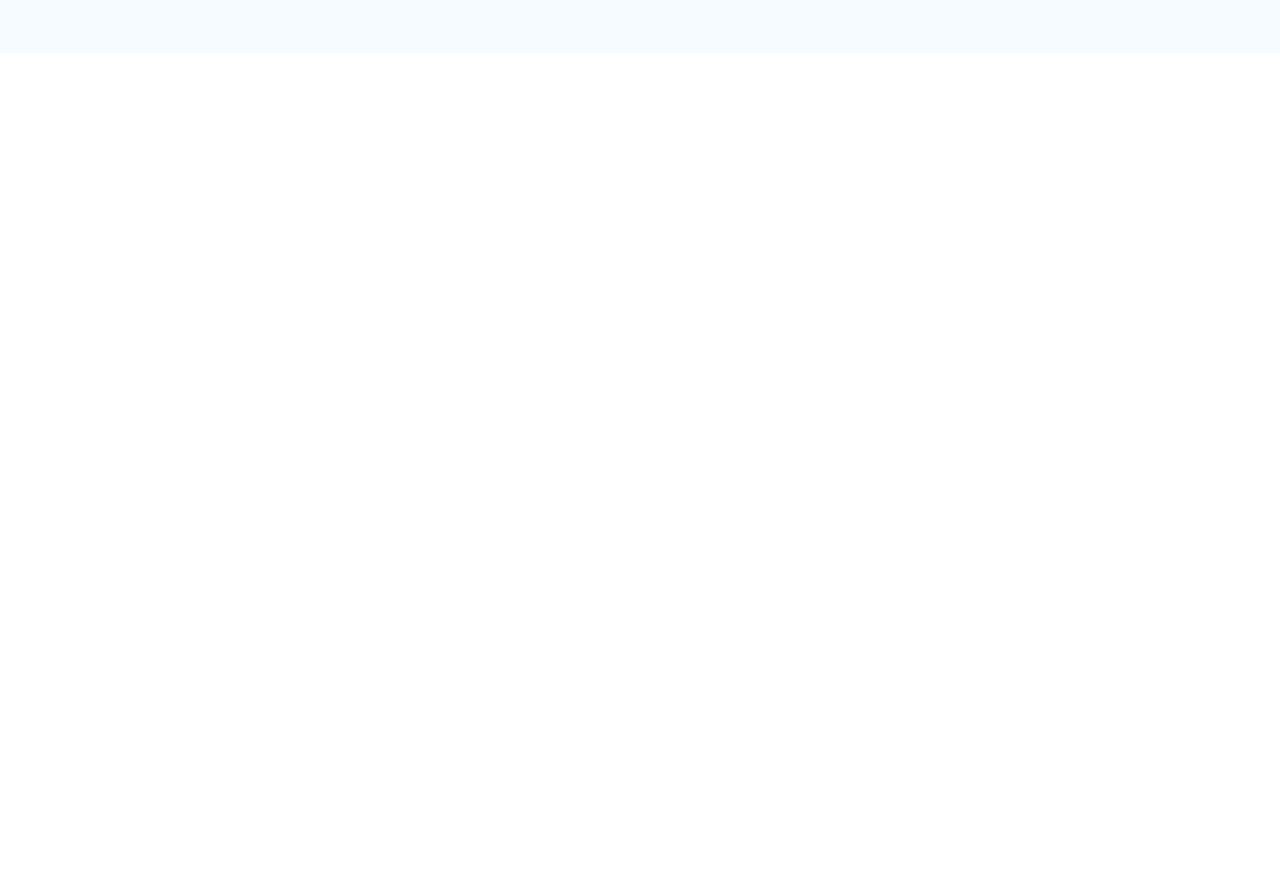
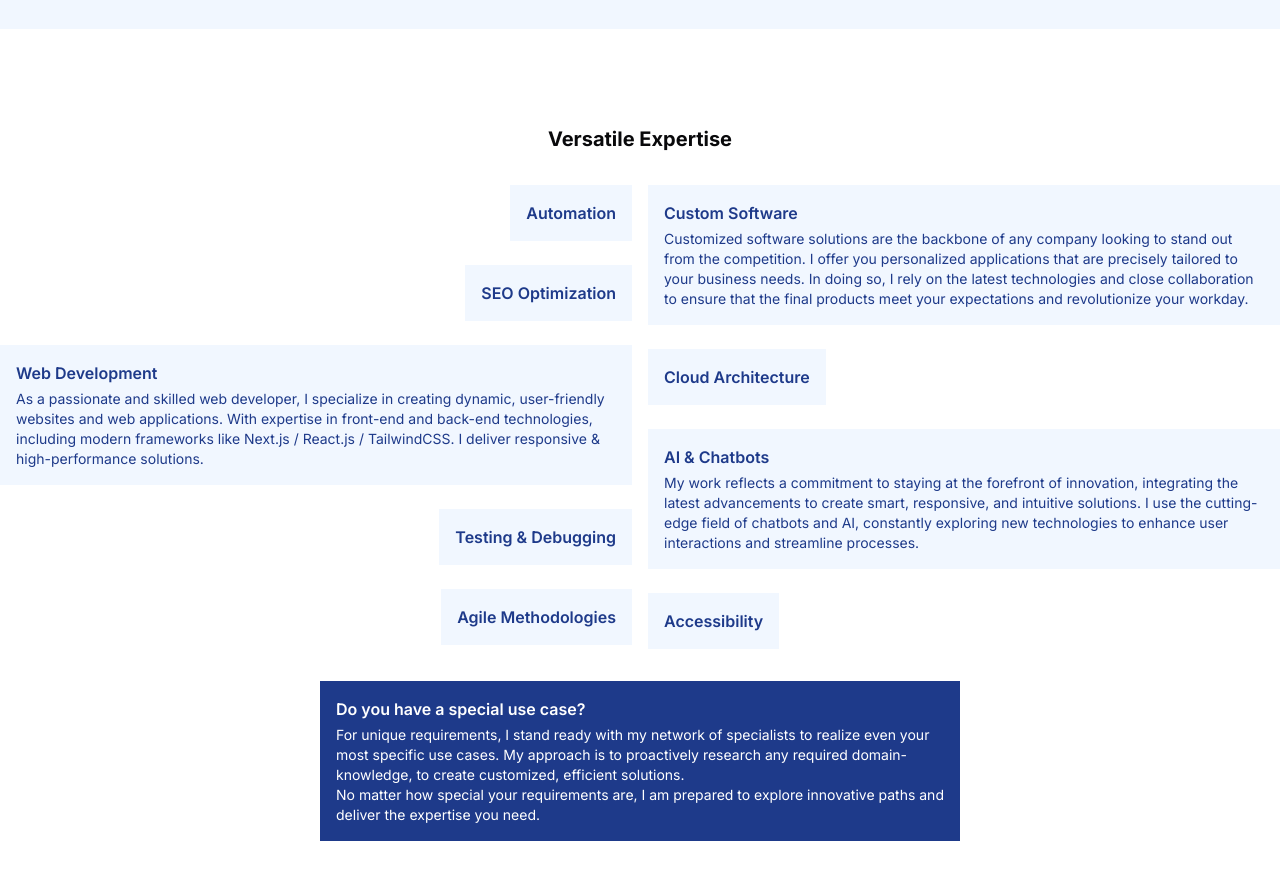
Before and after one commit to codebyalexx/imalexx-app, a Next.js app: page / in a window 1280 px wide. Shown: the part 1120-2000 px from the top of the page. Before the commit the page ends 1173 px from the top, so only its background shows below. Built offline with nearby package versions, Linux system fonts and the light colour scheme.

Commit message:
:sparkles: added skills component

```diff
--- a/app/page.tsx
+++ b/app/page.tsx
@@ -1,11 +1,14 @@
+import { Footer } from "@/components/footer";
+import { GetInTouch } from "@/components/get-in-touch";
 import { Header } from "@/components/header";
 import { MarqueeLayout } from "@/components/marquee";
 import { Navigation } from "@/components/navigation";
+import { Skills } from "@/components/skills";
 
 export default function Home() {
   return (
     <>
-      <div className="bg-sky-100/30">
+      <div className="bg-blue-100/40">
         <div className="w-full flex items-center justify-center">
           <div className="flex-1 w-full max-w-7xl">
             <Navigation />
@@ -14,6 +17,21 @@ export default function Home() {
           </div>
         </div>
       </div>
+      <div className="bg-background">
+        <div className="w-full flex items-center justify-center">
+          <div className="flex-1 w-full max-w-7xl">
+            <Skills />
+          </div>
+        </div>
+      </div>
+      <div className="bg-blue-100/40">
+        <div className="w-full flex items-center justify-center">
+          <div className="flex-1 w-full max-w-7xl">
+            <GetInTouch />
+          </div>
+        </div>
+      </div>
+      <Footer />
     </>
   );
 }
--- /dev/null
+++ b/components/footer.tsx
@@ -0,0 +1 @@
+export const Footer = () => "";
--- /dev/null
+++ b/components/get-in-touch.tsx
@@ -0,0 +1 @@
+export const GetInTouch = () => "";
--- a/components/marquee.tsx
+++ b/components/marquee.tsx
@@ -23,18 +23,18 @@ export const MarqueeItems = [
 
 export const MarqueeLayout = () => {
   return (
-    <div className="flex flex-row items-center gap-2">
+    <div className="flex flex-row items-center gap-2 mt-10 mb-24">
       <div>
         <p className="text-primary/70 font-bold text-sm">In good hands</p>
       </div>
-      <div className="relative flex w-full flex-col items-center overflow-hidden my-20">
+      <div className="relative flex w-full flex-col items-center overflow-hidden">
         <Marquee className="[--duration:10s]">
           {MarqueeItems.map((item: MarqueeItem) => (
             <MarqueeCard label={item.label} src={item.src} key={item.label} />
           ))}
         </Marquee>
-        <div className="pointer-events-none absolute inset-y-0 left-0 w-1/3 bg-gradient-to-r from-[#f6fbff] to-transparent"></div>
-        <div className="pointer-events-none absolute inset-y-0 right-0 w-1/3 bg-gradient-to-l from-[#f6fbff]  to-transparent"></div>
+        <div className="pointer-events-none absolute inset-y-0 left-0 w-1/3 bg-gradient-to-r from-[#f1f7ff] to-transparent"></div>
+        <div className="pointer-events-none absolute inset-y-0 right-0 w-1/3 bg-gradient-to-l from-[#f1f7ff]  to-transparent"></div>
       </div>
     </div>
   );
--- /dev/null
+++ b/components/skills.tsx
@@ -0,0 +1,79 @@
+export const Skills = () => {
+  return (
+    <article className="my-24">
+      <h2 className="font-bold text-xl text-center mb-8">
+        Versatile Expertise
+      </h2>
+      <div className="flex flex-row gap-4 justify-center">
+        <section className="w-1/2 flex flex-col gap-6 items-end">
+          <div className="bg-blue-100/40 p-4 space-y-1 w-fit">
+            <h3 className="font-semibold text-blue-900">Automation</h3>
+          </div>
+          <div className="bg-blue-100/40 p-4 space-y-1 w-fit">
+            <h3 className="font-semibold text-blue-900">SEO Optimization</h3>
+          </div>
+          <div className="bg-blue-100/40 p-4 space-y-1 w-fit">
+            <h3 className="font-semibold text-blue-900">Web Development</h3>
+            <p className="text-sm text-blue-900">
+              As a passionate and skilled web developer, I specialize in
+              creating dynamic, user-friendly websites and web applications.
+              With expertise in front-end and back-end technologies, including
+              modern frameworks like Next.js / React.js / TailwindCSS. I deliver
+              responsive & high-performance solutions.
+            </p>
+          </div>
+          <div className="bg-blue-100/40 p-4 space-y-1 w-fit">
+            <h3 className="font-semibold text-blue-900">Testing & Debugging</h3>
+          </div>
+          <div className="bg-blue-100/40 p-4 space-y-1 w-fit">
+            <h3 className="font-semibold text-blue-900">Agile Methodologies</h3>
+          </div>
+        </section>
+        <section className="w-1/2 flex flex-col gap-6 items-start">
+          <div className="bg-blue-100/40 p-4 space-y-1 w-fit">
+            <h3 className="font-semibold text-blue-900">Custom Software</h3>
+            <p className="text-sm text-blue-900">
+              Customized software solutions are the backbone of any company
+              looking to stand out from the competition. I offer you
+              personalized applications that are precisely tailored to your
+              business needs. In doing so, I rely on the latest technologies and
+              close collaboration to ensure that the final products meet your
+              expectations and revolutionize your workday.
+            </p>
+          </div>
+          <div className="bg-blue-100/40 p-4 space-y-1 w-fit">
+            <h3 className="font-semibold text-blue-900">Cloud Architecture</h3>
+          </div>
+          <div className="bg-blue-100/40 p-4 space-y-1 w-fit">
+            <h3 className="font-semibold text-blue-900">AI & Chatbots</h3>
+            <p className="text-sm text-blue-900">
+              My work reflects a commitment to staying at the forefront of
+              innovation, integrating the latest advancements to create smart,
+              responsive, and intuitive solutions. I use the cutting-edge field
+              of chatbots and AI, constantly exploring new technologies to
+              enhance user interactions and streamline processes.
+            </p>
+          </div>
+          <div className="bg-blue-100/40 p-4 space-y-1 w-fit">
+            <h3 className="font-semibold text-blue-900">Accessibility</h3>
+          </div>
+        </section>
+      </div>
+      <div className="flex items-center justify-center mt-8">
+        <div className="bg-blue-900 p-4 space-y-1 w-1/2">
+          <h3 className="font-semibold text-white">
+            Do you have a special use case?
+          </h3>
+          <p className="text-sm text-white">
+            For unique requirements, I stand ready with my network of
+            specialists to realize even your most specific use cases. My
+            approach is to proactively research any required domain-knowledge,
+            to create customized, efficient solutions. <br /> No matter how
+            special your requirements are, I am prepared to explore innovative
+            paths and deliver the expertise you need.
+          </p>
+        </div>
+      </div>
+    </article>
+  );
+};
```
